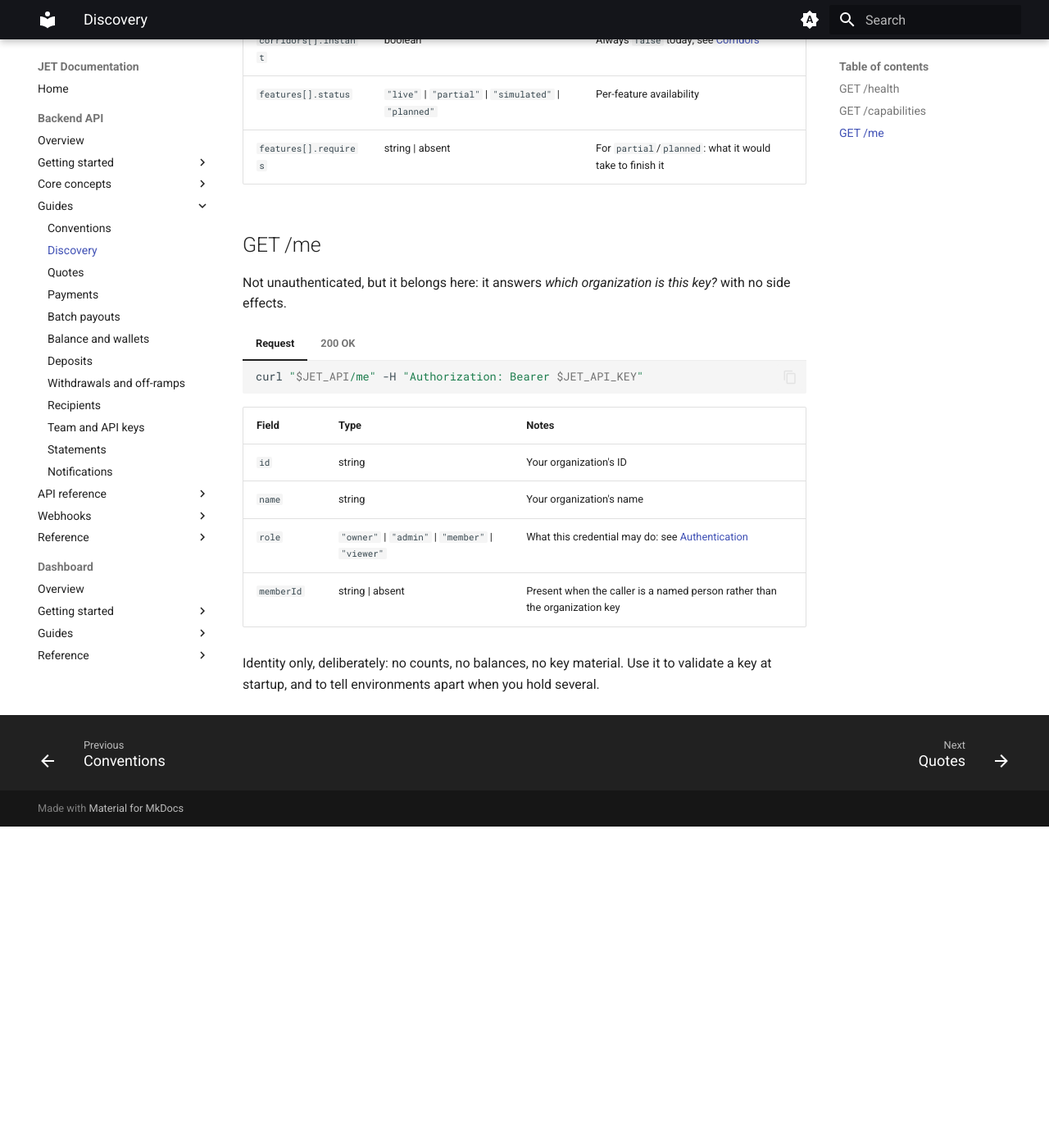
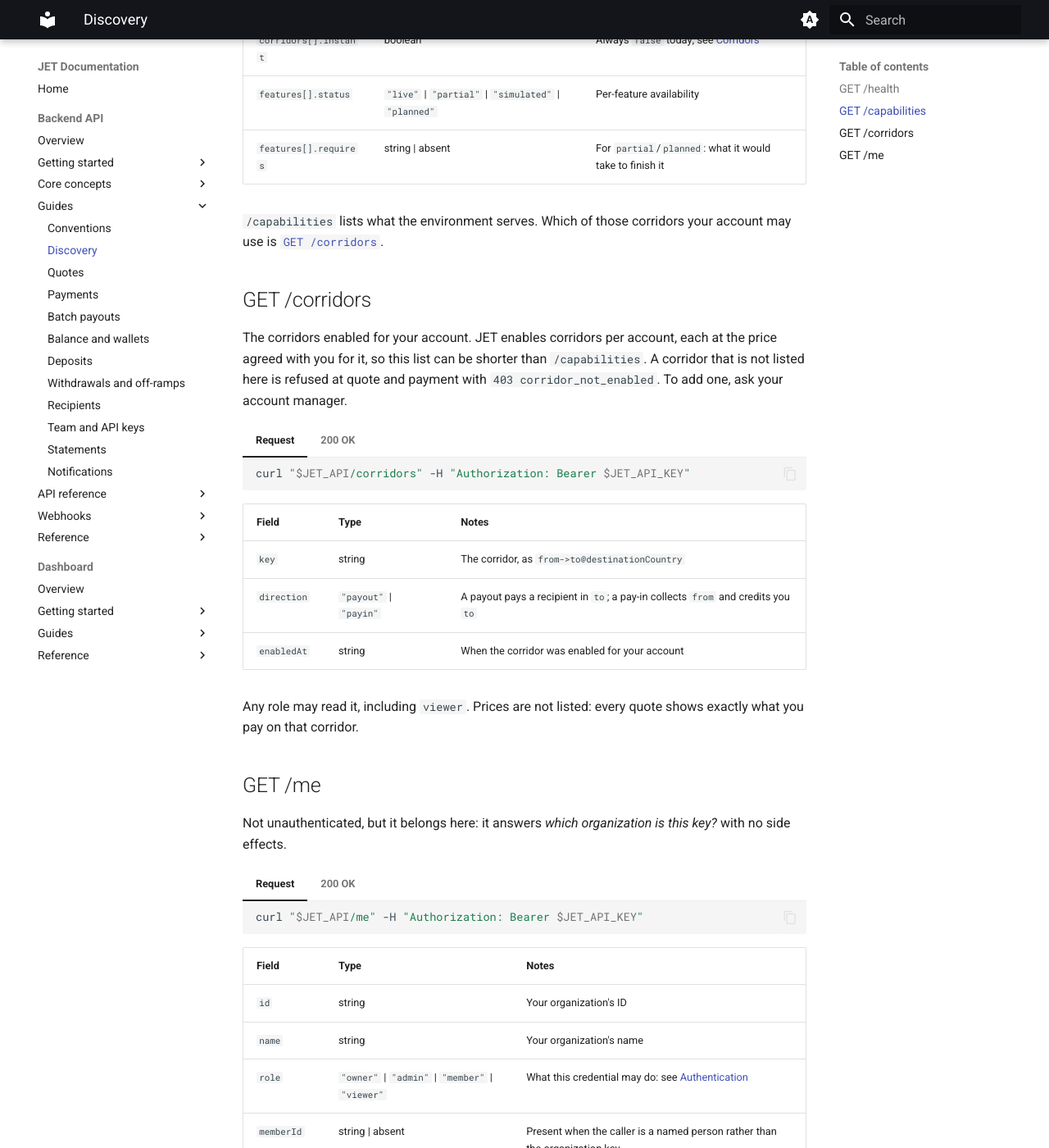
Before and after one commit to Genifi/genifi-docs, an MkDocs documentation site: the page built from docs/backend/api/discovery.md, in a window 1280 px wide and 1400 px high, scrolled down 1151 px. Shown: the whole window at 82% size. Built offline with MkDocs 1.6.1 and Material for MkDocs 9.7.7, drawn with Linux system fonts in a browser that asks for light colours; before the commit the page ends 2159 px from its top, so only the background shows below that.

Commit message:
docs: corridor access per account (GET /corridors, corridor_not_enabled)
Corridors are enabled per account, each at the price agreed for it. Documents
GET /corridors, the 403 corridor_not_enabled error, and how to get a corridor added.

Co-Authored-By: Claude Opus 5.5 <noreply@anthropic.com>

````diff
--- a/docs/backend/api/discovery.md
+++ b/docs/backend/api/discovery.md
@@ -80,6 +80,48 @@ What this environment can actually do. See
 | `features[].status` | `"live"` \| `"partial"` \| `"simulated"` \| `"planned"` | Per-feature availability |
 | `features[].requires` | string \| absent | For `partial`/`planned`: what it would take to finish it |
 
+`/capabilities` lists what the environment serves. Which of those corridors your
+account may use is [`GET /corridors`](#get-corridors).
+
+## GET /corridors
+
+The corridors enabled for your account. JET enables corridors per account, each at
+the price agreed with you for it, so this list can be shorter than `/capabilities`.
+A corridor that is not listed here is refused at quote and payment with
+`403 corridor_not_enabled`. To add one, ask your account manager.
+
+=== "Request"
+
+    ```bash
+    curl "$JET_API/corridors" -H "Authorization: Bearer $JET_API_KEY"
+    ```
+
+=== "200 OK"
+
+    ```json
+    {
+      "corridors": [
+        {
+          "key": "USDC->VND@VN",
+          "direction": "payout",
+          "from": "USDC",
+          "to": "VND",
+          "destinationCountry": "VN",
+          "enabledAt": "2026-11-06T09:30:00.000Z"
+        }
+      ]
+    }
+    ```
+
+| Field | Type | Notes |
+|---|---|---|
+| `key` | string | The corridor, as `from->to@destinationCountry` |
+| `direction` | `"payout"` \| `"payin"` | A payout pays a recipient in `to`; a pay-in collects `from` and credits you `to` |
+| `enabledAt` | string | When the corridor was enabled for your account |
+
+Any role may read it, including `viewer`. Prices are not listed: every quote shows
+exactly what you pay on that corridor.
+
 ## GET /me
 
 Not unauthenticated, but it belongs here: it answers *which organization is this
````
Also changed, not shown: docs/backend/concepts/corridors.md (+25 -2 lines), docs/backend/reference/errors.md (+1 -0 lines).
